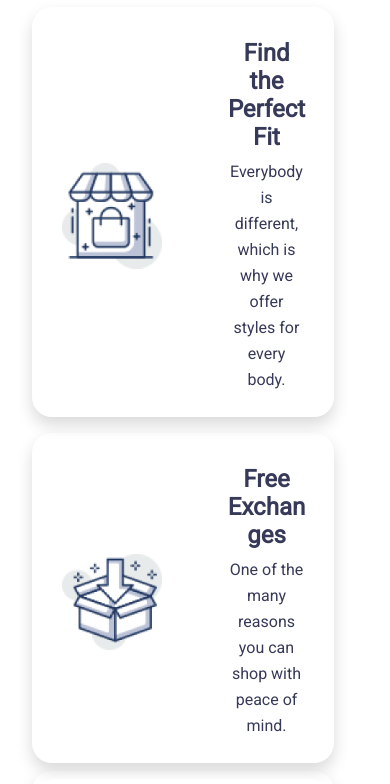
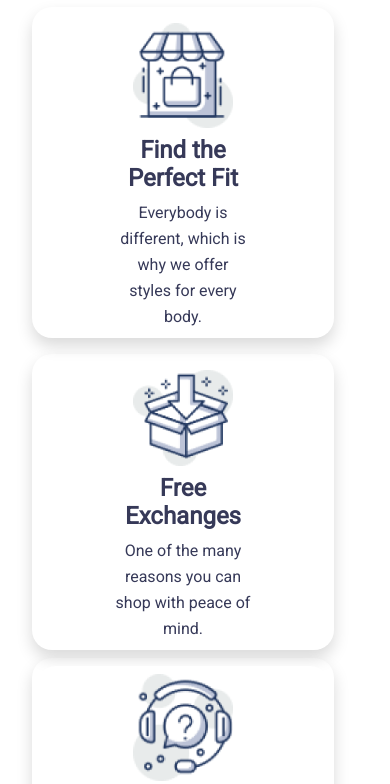
Before and after one commit to SohelIslamImran/e-commerce-web, a plain HTML site: page index.html in a window 390 px wide. Shown: the part 4900-5684 px from the top of the page. Drawn offline with nearby package versions, Linux system fonts and the light colour scheme.

Commit message:
Completed My Second Website

```diff
--- a/index.html
+++ b/index.html
@@ -181,11 +181,11 @@
                             <div class="card mb-4" style="max-width: 540px;">
                                 <div
                                     class="row row-cols-2 g-2 shadow about p-2 d-flex justify-content-center align-items-center">
-                                    <div class="d-flex justify-content-center col-md-2">
+                                    <div class="respon-pic d-flex justify-content-center col-md-2">
                                         <img style="width: 100px;" src="images/logo-icon/image1.png" alt="...">
                                     </div>
                                     <div class="col-sm-12 col-md-8 text-align">
-                                        <div class="card-body ms-4">
+                                        <div class="mobile-respon card-body ms-4">
                                             <h2 class="card-title">Find the Perfect Fit</h2>
                                             <p class="card-text">Everybody is different, which is why we offer styles
                                                 for every body.</p>
@@ -196,11 +196,11 @@
                             <div class="card mb-3" style="max-width: 540px;">
                                 <div
                                     class="row row-cols-2 g-2 shadow about p-2 d-flex justify-content-center align-items-center">
-                                    <div class="d-flex justify-content-center col-md-2">
+                                    <div class="respon-pic d-flex justify-content-center col-md-2">
                                         <img style="width: 100px;" src="images/logo-icon/image2.png" alt="">
                                     </div>
                                     <div class="col-sm-12 col-md-8 text-align">
-                                        <div class="card-body ms-4">
+                                        <div class="mobile-respon card-body ms-4">
                                             <h2 class="card-title">Free Exchanges</h2>
                                             <p class="card-text">One of the many reasons you can shop with peace of
                                                 mind.</p>
@@ -211,11 +211,11 @@
                             <div class="card mb-3" style="max-width: 540px;">
                                 <div
                                     class="row row-cols-2 g-2 shadow about p-2 d-flex justify-content-center align-items-center">
-                                    <div class="d-flex justify-content-center col-md-2">
+                                    <div class="respon-pic d-flex justify-content-center col-md-2">
                                         <img style="width: 100px;" src="images/logo-icon/image3.png" alt="">
                                     </div>
                                     <div class="col-sm-12 col-md-8 text-align">
-                                        <div class="card-body ms-4">
+                                        <div class="mobile-respon card-body ms-4">
                                             <h2 class="card-title">Contact Our Seller</h2>
                                             <p class="card-text">They are here to help you. That's quite literally what
                                                 we pay them for.</p>
--- a/style.css
+++ b/style.css
@@ -61,6 +61,16 @@ header {
     }
 }
 
+@media (max-width: 576px) {
+    .respon-pic {
+        width: 500px !important;
+    }
+    .mobile-respon {
+        margin: 0 !important;
+        padding: 0 !important;
+    }
+}
+
 .card-footer {
     background-color: white;
     border: 0;
```
